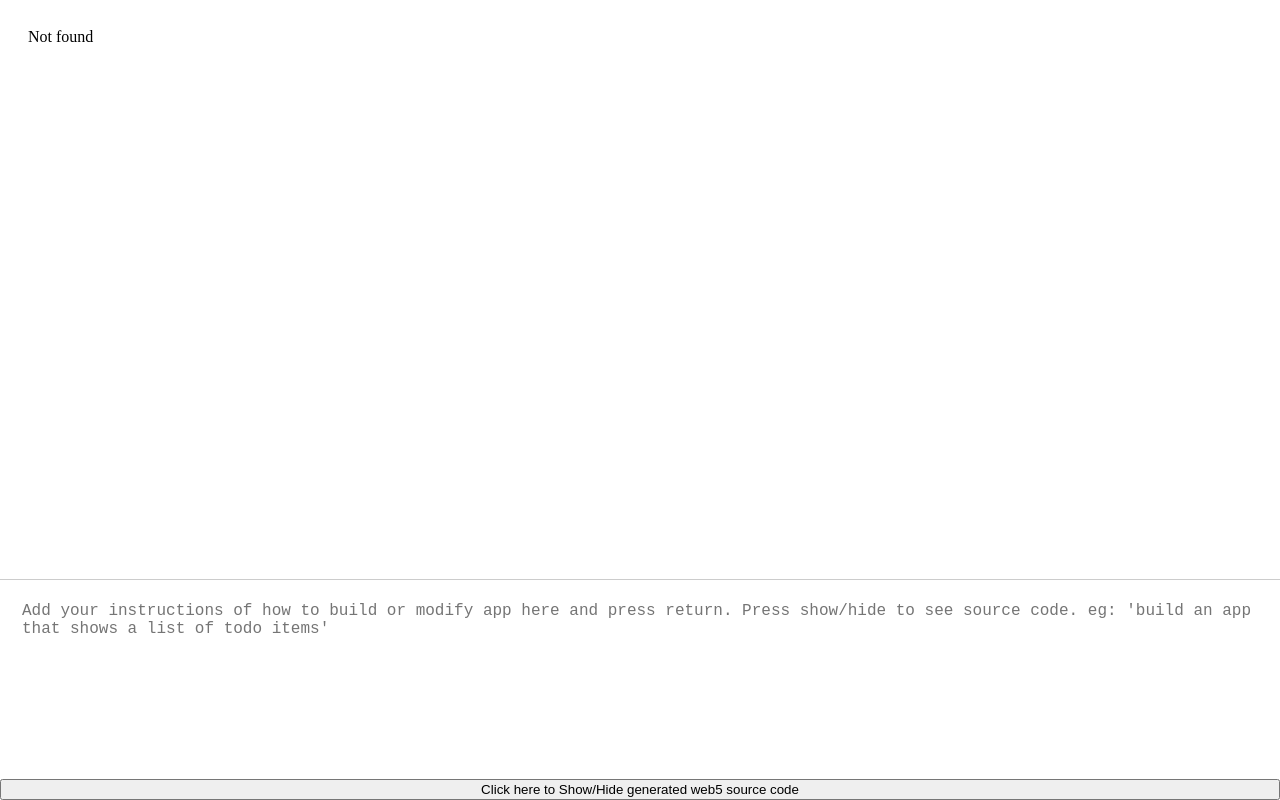
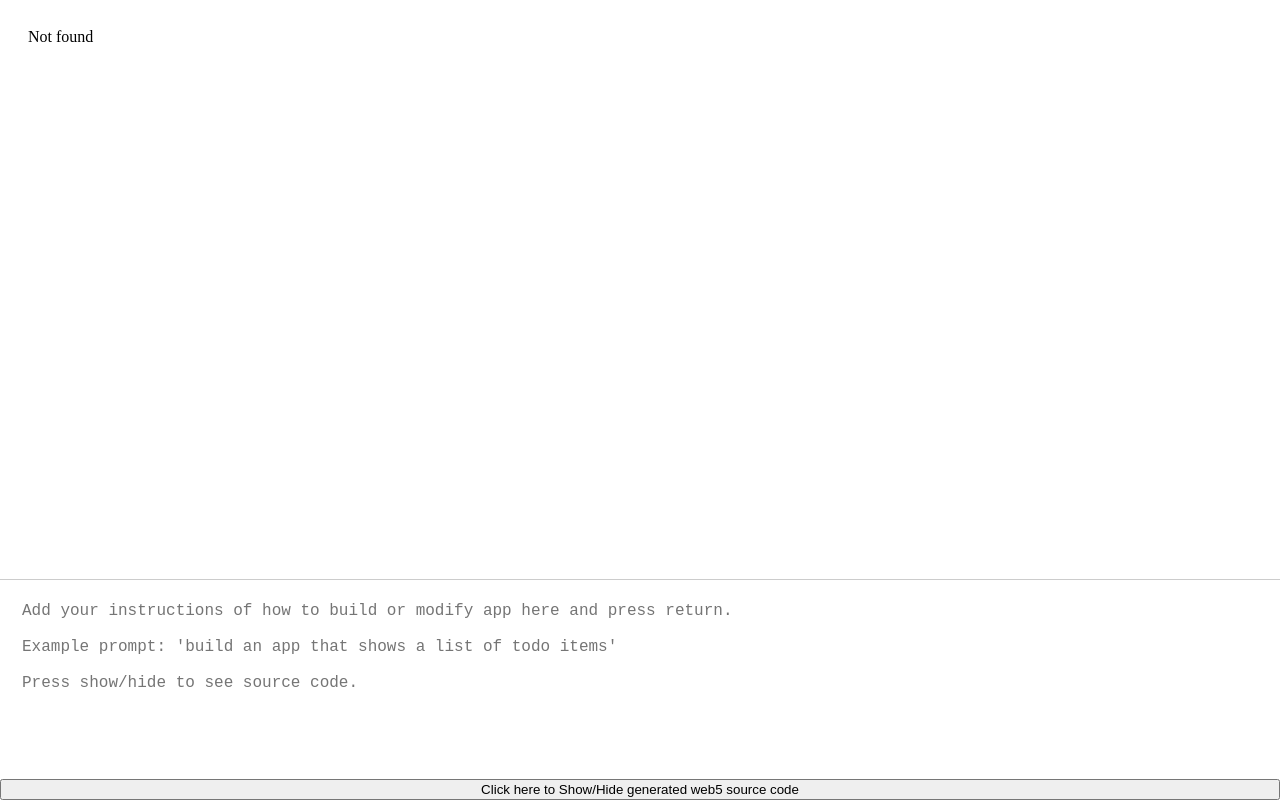
Before and after one commit to TBD54566975/web5-omg, a website: page index.html in a window 1280 px wide. Drawn offline with Linux system fonts and the light colour scheme; no server answers.

Commit message:
line spacing

```diff
--- a/index.html
+++ b/index.html
@@ -75,7 +75,12 @@
       </div>
     </div>
     <div class="editor-wrapper">
-      <textarea class="editor" placeholder="Add your instructions of how to build or modify app here and press return. Press show/hide to see source code. eg: 'build an app that shows a list of todo items'"></textarea>
+      <textarea class="editor" placeholder="Add your instructions of how to build or modify app here and press return.
+
+Example prompt: 'build an app that shows a list of todo items'
+
+Press show/hide to see source code.
+"></textarea>
     </div>
     <button id="toggle-output">Click here to Show/Hide generated web5 source code</button>
     <script>
```
